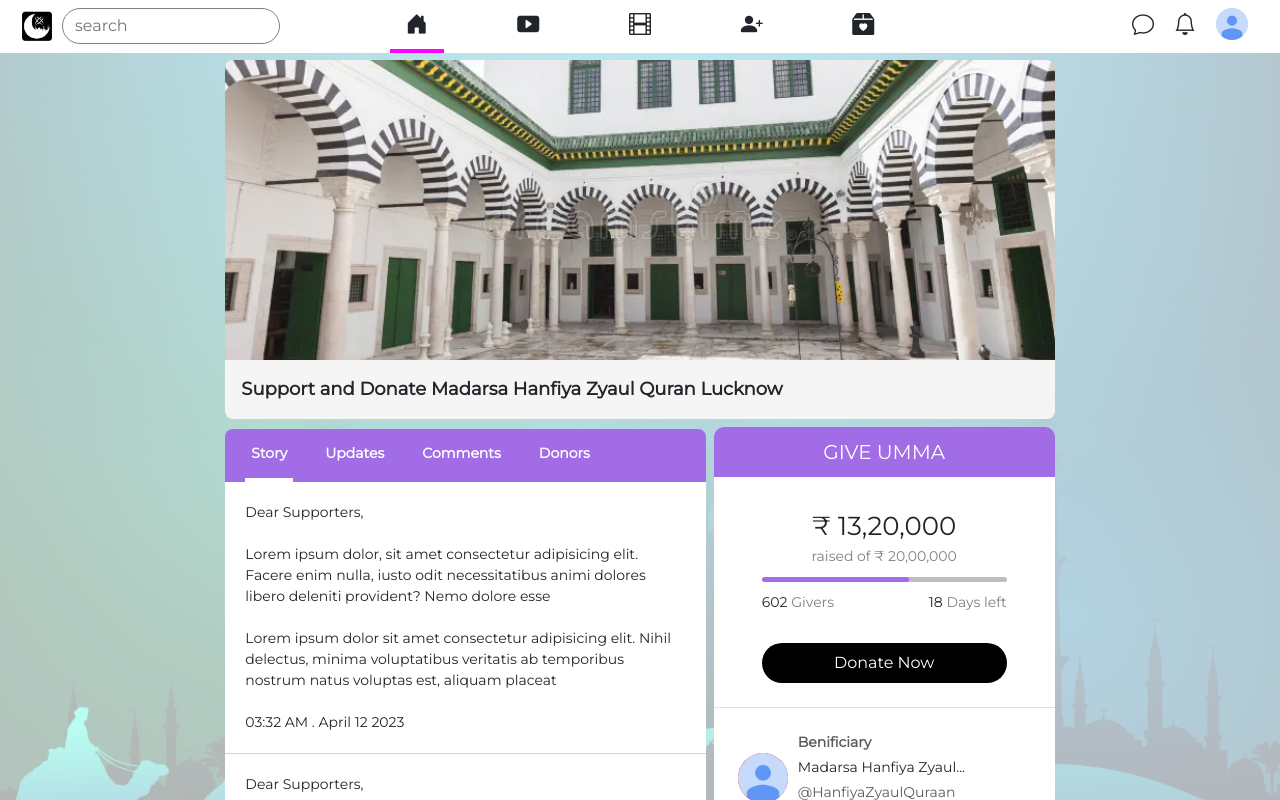
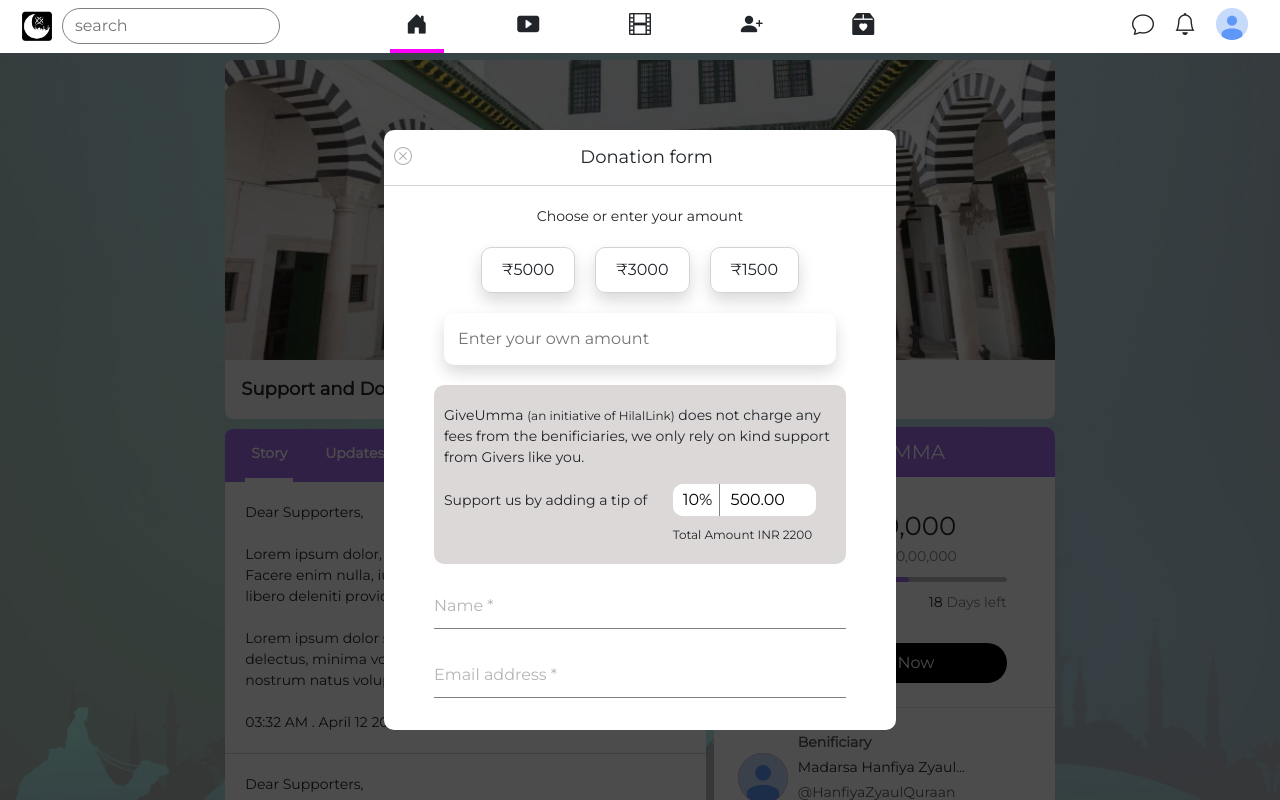
Before and after one commit to MohdBelalNaim/hilallink-front-end, a React (Create React App) app: page /campaign in a window 1280 px wide. Both pictures are taken after a click on the button "Donate Now". Shown: the top 800 px of the page. Built offline with nearby package versions, Linux system fonts and the light colour scheme.

Commit message:
Added donation form

```diff
--- a/src/assets/css/campaign.css
+++ b/src/assets/css/campaign.css
@@ -254,3 +254,21 @@
     width: 100%;
     object-fit: contain;
 }
+.share-campaign-main{
+    padding: 0px 20px;
+}
+.share-campaign-wrapper{
+    display: flex;
+    width: 100%;
+    justify-content: space-between;
+    align-items: center;
+    background-color: gray;
+    margin-top: 20px;
+    padding: 10px;
+    border-radius: 6px;
+}
+.share-social-icons{
+    font-size: 20px;
+    padding: 0px 10px;
+    cursor: pointer;
+}
--- /dev/null
+++ b/src/assets/css/donation-form.css
@@ -0,0 +1,113 @@
+.donation-overlay{
+    height: 100vh;
+    width: 100vw;
+    background-color: black;
+    opacity: 0.7;
+    position: fixed;
+    z-index: 99999999;
+}
+.donation-form-wrapper{
+    height: 100vh;
+    width: 100vw;
+    position: fixed;
+    z-index: 9999999999;
+    display: flex;
+    align-items: center;
+    justify-content: center;
+}
+.donation-form-container{
+    background-color: white;
+    border-radius: 10px;
+    overflow: hidden;
+    width: 40%;
+    height: 600px;
+    overflow: scroll;
+    margin-top: 60px;
+}
+.donation-form-header{
+    display: flex;
+    justify-content: space-between;
+    font-size: 18px;
+    padding: 14px 10px;
+    border-bottom:1px solid lightgray
+}
+.donation-pills-container{
+    display: flex;
+    align-items: center;
+    justify-content: center;
+    gap: 20px;
+    padding: 20px 0px;
+}
+.donation-pills{
+    border: 1px solid lightgray;
+    padding: 10px 20px;
+    border-radius: 10px;
+}
+.donation-pills:hover{
+    background-color: #a16ce6;
+    color: white;
+    cursor: pointer;
+}
+.donation-info{
+    font-size: 14px;
+    text-align: center;
+    margin-top: 20px;
+}
+.other-amount{
+    width: 100%;
+    border: none;
+    padding: 14px;
+    border-radius: 10px;
+    border: 0.5 px solid lightgray;
+}
+.other-amount-wrapper{
+    padding: 0px 60px;
+    margin-bottom: 20px;
+}
+.donation-tip-wrapper{
+    padding: 0px 50px;
+}
+.donation-tip-container{
+    background-color: #dcd8d8;
+    border-radius: 10px;
+    padding: 20px 10px;
+}
+.donation-tip-title{
+    font-size: 14px;
+}
+.tip-amount-input{
+    padding: 4px;
+    border: none;
+}
+.tip-amount-input-wrapper{
+    border-radius: 10px;
+    overflow: hidden;
+}
+.tip-one{
+    padding-left: 10px;
+    border-right: 1px solid gray;
+}
+.total-donation-amount{
+    font-size: 12px;
+    margin-top: 10px;
+}
+.donor-details-wrapper{
+    padding: 0px 50px;
+    margin-top: 20px;
+}
+.donor-detail-input{
+    border-radius: 0px;
+    border: none;
+    padding: 10px 0px;
+    border-bottom: 1px solid gray;
+}
+.donor-detail-input::placeholder{
+    color: #b8b4b4;
+}
+.proceed-to-pay{
+    all: unset;
+    background-color: black;
+    color: white;
+    padding: 10px 30px;
+    border-radius: 10px;
+}
--- a/src/screens/CampaignInfo.jsx
+++ b/src/screens/CampaignInfo.jsx
@@ -1,6 +1,7 @@
 import React, { useState } from 'react'
 import Navbar from '../components/Navbar'
 import '../assets/css/campaign.css'
+import '../assets/css/donation-form.css'
 import campaignImage from '../assets/images/madarsa.webp'
 import DonatorCard from './DonatorCard'
 import CampaignUpdates from '../components/CampaignUpdates'
@@ -11,6 +12,8 @@
 const[all,setAll] = useState(false)
 const[about,setAbout] = useState(false)
 const[updates,setUpdates] = useState(true)
+const[donate,setDonate] = useState(false)
+
 function showUpdates(){
 setAbout(false)
 setUpdates(true)
@@ -48,6 +51,71 @@
   </>:
   ""
   }
+  {
+  donate?
+  <>
+    <div className="donation-overlay"></div>
+    <div className="donation-form-wrapper">
+      <div className="donation-form-container">
+        <div className="donation-form-header">
+          <div className="donation-form-header-items"><i className="bi bi-x-circle" onClick={()=>setDonate(false)} style={{"color":"#b8b4b4","cursor":"pointer"}}></i>
+          </div>
+          <div className="donation-form-header-items">Donation form</div>
+          <div className="donation-form-header-items">&nbsp;</div>
+        </div>
+        <div className="donation-form-body">
+          <div className="donation-info">
+            Choose or enter your amount
+          </div>
+          <div className="donation-pills-container">
+            <div className="donation-pills shadow">₹5000</div>
+            <div className="donation-pills shadow">₹3000</div>
+            <div className="donation-pills shadow">₹1500</div>
+          </div>
+          <div className="other-amount-wrapper">
+            <input type="tel" className="other-amount shadow" placeholder='Enter your own amount' />
+          </div>
+          <div className="donation-tip-wrapper">
+            <div className="donation-tip-container">
+              <div className="donation-tip-title">
+                GiveUmma <span style={{"fontSize":12+"px"}}>(an initiative of HilalLink)</span> does not charge any fees
+                from the benificiaries, we only rely on kind support from Givers like you.
+              </div>
+              <div className="donation-tip-input-wrapper mt-3">
+                <div className="row gx-0">
+                  <div className="col-lg-7 donation-tip-title" style={{"position":"relative","top":6+"px"}}>Support us
+                    by adding a tip of</div>
+                  <div className="col-lg-5" style={{"paddingRight":20+"px"}}>
+                    <div className="row gx-0 bg-light tip-amount-input-wrapper">
+                      <div className="col-lg-4"><input value="10%" className='tip-amount-input tip-one'
+                          style={{"width":100+"%"}} type="text" /></div>
+                      <div className="col-lg-8"><input value="500.00" className='tip-amount-input'
+                          style={{"width":100+"%","paddingLeft":10+"px"}} type="text" /></div>
+                    </div>
+                    <div className="total-donation-amount">Total Amount INR 2200</div>
+                  </div>
+                </div>
+              </div>
+            </div>
+          </div>
+          <div className="donor-details-wrapper">
+            <input placeholder='Name *' type="text" className="donor-detail-input form-control" />
+            <input placeholder='Email address *' type="text" className="mt-4 donor-detail-input form-control" />
+            <input placeholder='Mobile Number *' type="text" className="mt-4 donor-detail-input form-control" />
+            <input placeholder='Address *' type="text" className="mt-4 donor-detail-input form-control" />
+            <input placeholder='Pan card (Optional : Required for Tax benifits)' type="text"
+              className="mt-4 donor-detail-input form-control" />
+            <div className="pay-donation-wrapper text-center py-4">
+              <button className='proceed-to-pay'>Proceed To Pay</button>
+            </div>
+          </div>
+        </div>
+      </div>
+    </div>
+  </>
+  :""
+  }
+
   <Navbar />
   <div className="container-fluid mb-5">
     <div className="row">
@@ -145,7 +213,7 @@
                         18 <span style={{"color":"gray"}}>Days left</span>
                       </div>
                     </div>
-                    <button className="donate-now-button">
+                    <button className="donate-now-button" onClick={()=>setDonate(true)}>
                       Donate Now
                     </button>
                   </div>
@@ -169,6 +237,16 @@
                       This campaign is Zakat Verfied
                     </div>
                   </div>
+                  <div className="share-campaign-main">
+                    <div className="share-campaign-wrapper">
+                      <div className="share-campaign-items text-light">Share on</div>
+                      <div className="share-campaign-items">
+                        <i className="bi bi-facebook text-light share-social-icons"></i>
+                        <i className="bi bi-twitter-x text-light share-social-icons"></i>
+                        <i className="bi bi-whatsapp text-light share-social-icons"></i>
+                      </div>
+                    </div>
+                  </div>
                 </div>
               </div>
             </div>
```
